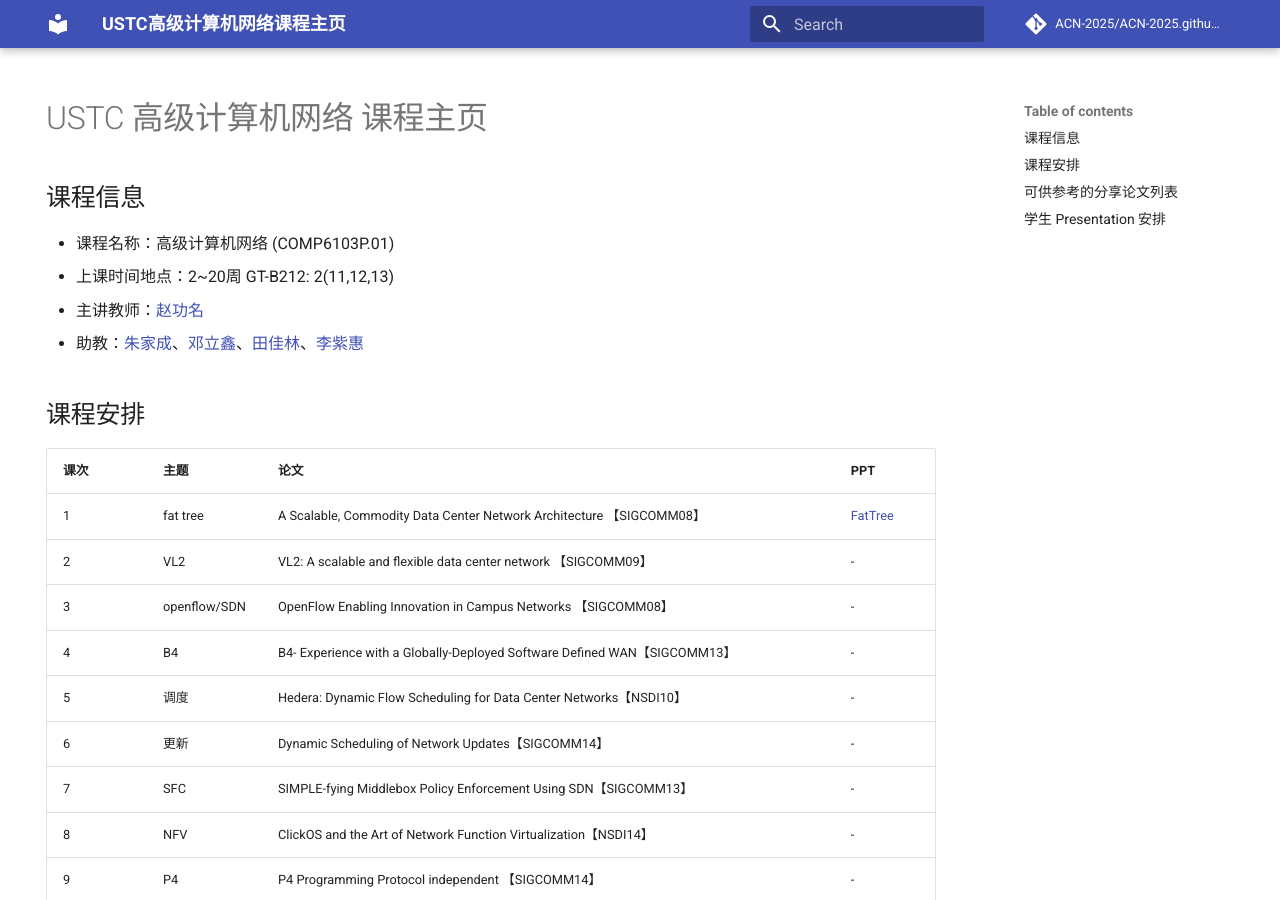
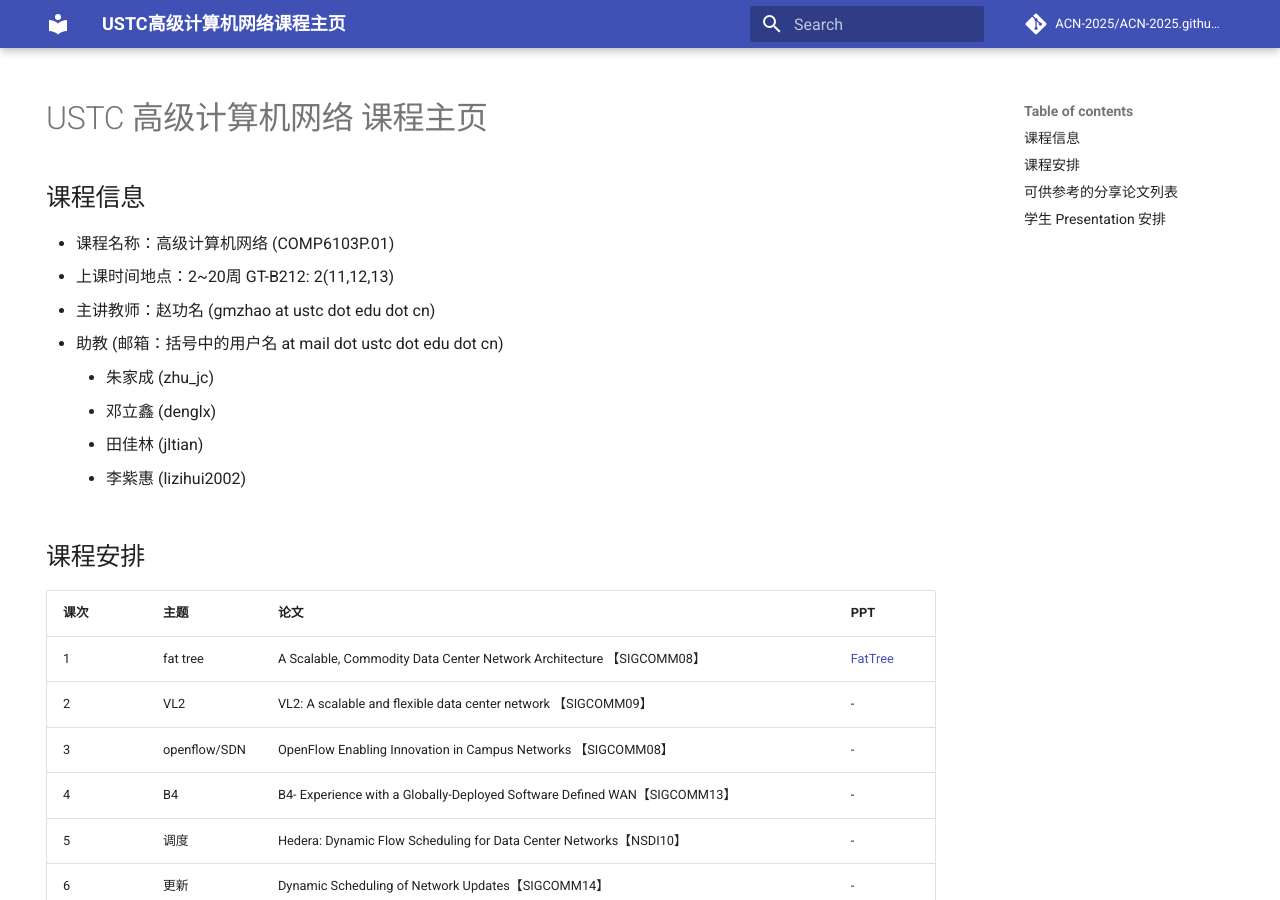
Before and after one commit to ACN-2025/ACN-2025.github.io, an MkDocs documentation site: the page built from docs/index.md, in a window 1280 px wide and 900 px high. Built offline with MkDocs 1.6.1 and Material for MkDocs 9.7.7, drawn with Linux system fonts in a browser that asks for light colours; comment, search, counter and statistics services are not loaded.

```diff
--- a/docs/index.md
+++ b/docs/index.md
@@ -9,15 +9,19 @@ hide:
 
 - 课程名称：高级计算机网络 (COMP6103P.01)
 - 上课时间地点：2~20周 GT-B212: 2(11,12,13)
-- 主讲教师：[赵功名](mailto:gmzhao@ustc.edu.cn)
-- 助教：[朱家成](mailto:zhu_jc@mail.ustc.edu.cn)、[邓立鑫](mailto:denglx@mail.ustc.edu.cn)、[田佳林](mailto:jltian@mail.ustc.edu.cn)、[李紫惠](mailto:li20221052022@163.com)
+- 主讲教师：赵功名 (gmzhao at ustc dot edu dot cn)
+- 助教 (邮箱：括号中的用户名 at mail dot ustc dot edu dot cn)
+    - 朱家成 (zhu_jc)
+    - 邓立鑫 (denglx)
+    - 田佳林 (jltian)
+    - 李紫惠 (lizihui2002)
 
 
 ## 课程安排
 
 | 课次    | 主题             | 论文                                                                  | PPT                    |
 |----- |------------------|----------------------------------------------------------------------|-------------------------|
-| 1      | fat tree         | A Scalable, Commodity Data Center Network Architecture 【SIGCOMM08】 | [FatTree](slides/2025-FatTree.pptx) |
+| 1      | fat tree         | A Scalable, Commodity Data Center Network Architecture 【SIGCOMM08】 | [FatTree](slides/2025-FatTree.pdf) |
 | 2      | VL2              | VL2: A scalable and flexible data center network 【SIGCOMM09】        | - |
 | 3      | openflow/SDN     | OpenFlow Enabling Innovation in Campus Networks 【SIGCOMM08】         | - |
 | 4      | B4              | B4- Experience with a Globally-Deployed Software Defined WAN【SIGCOMM13】| - |
```
Also changed, not shown: 2 other files.
